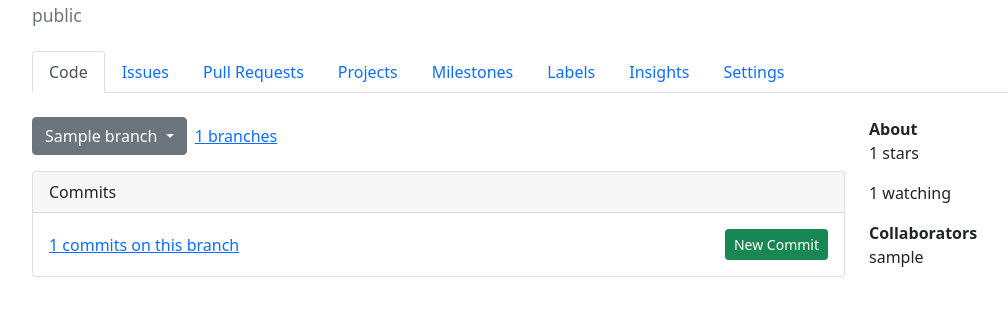
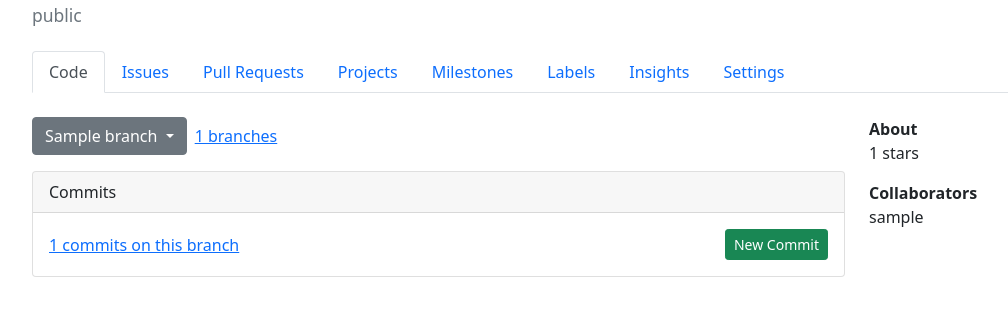
Before and after one commit to VukV/mini-github, a Django app: page /repository/1/ in a window 1280 px wide. Shown: the part 147-463 px from the top of the page, without its empty margins (62-1070 px from the left). Run offline with Django 5.2, Linux system fonts and the light colour scheme; a user stored in the database is signed in; tables that the repository leaves empty hold one stand-in row (values such as "Sample post").

Commit message:
refactor

```diff
--- a/templates/repository/repository.html
+++ b/templates/repository/repository.html
@@ -83,7 +83,6 @@
             <div class="mb-3">
                 <strong>About</strong>
                 <p>{{ repository.stars.count }} stars</p>
-                <p>{{ repository.watchers.count }} watching</p>
             </div>
             <div>
                 <strong>Collaborators</strong>
```
